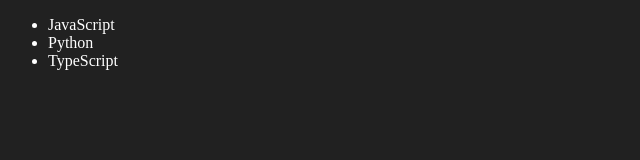
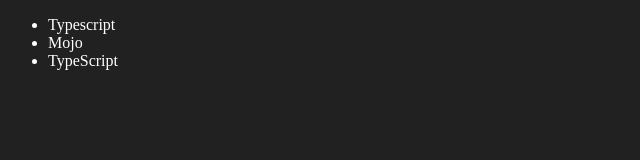
Before and after one commit to maitanishqhoon/JavaScript, a plain HTML site: page 06_dom/four.html in a window 1280 px wide. Shown: the full height of the page, 0-640 px from the left. Drawn offline with Linux system fonts and the light colour scheme.

Commit message:
edit and delete in DOM

```diff
--- a/06_dom/four.html
+++ b/06_dom/four.html
@@ -19,5 +19,27 @@
     }
     addLanguage("Python")
     addLanguage("TypeScript")
+
+    function addOptiLanguage(langName) {
+        const li = document.createElement('li')
+        li.appendChild(document.createTextNode(langName))
+        document.querySelector('.language').appendChild(li)
+    }
+    addOptiLanguage("GoLang")
+
+    //Edit
+    const secondLang = document.querySelector("li:nth-child(2)")
+    //secondLang.innerHTML = "Mojo"
+    const newLang = document.createElement('li')
+    newLang.textContent = "Mojo"
+    secondLang.replaceWith(newLang)
+
+    //edit
+    const firstLang = document.querySelector('li:first-child')
+    firstLang.outerHTML = '<li>Typescript</li>'
+
+    //remove
+    const lastLang = document.querySelector('li:last-child')
+    lastLang.remove()
 </script>
 </html>
```
